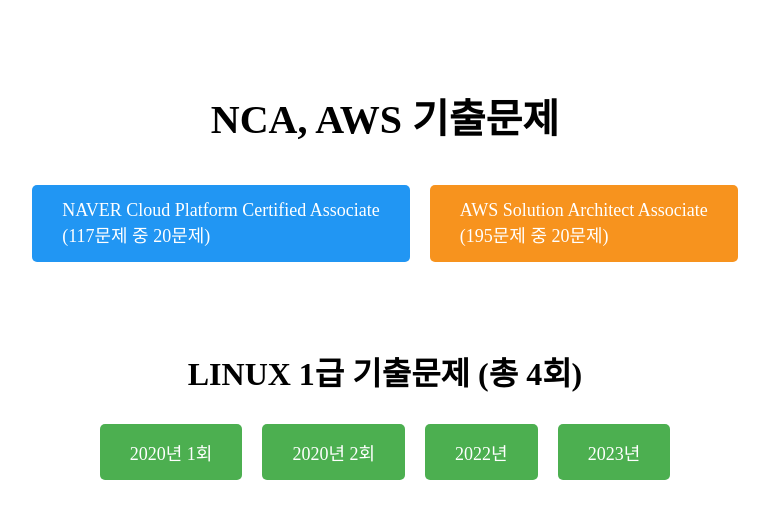
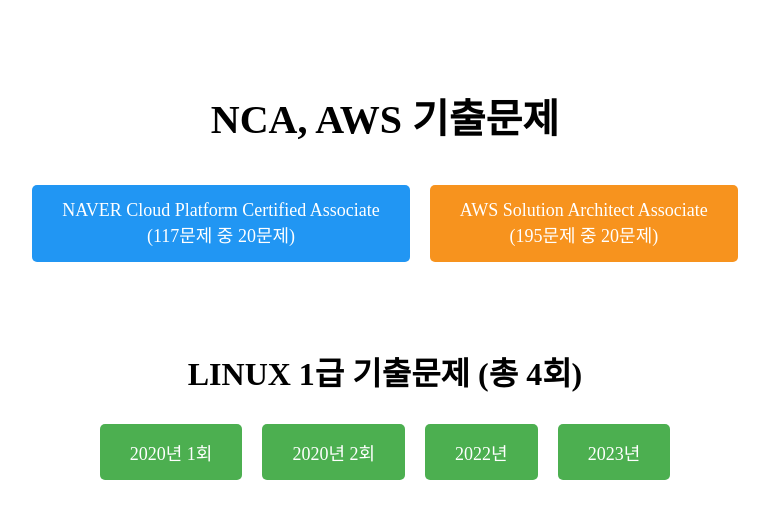
Before and after one commit to Stradivirus/exam_serverless, a React (Vite) app in the folder front/: page / in a window 1280 px wide. Shown: the top 518 px of the page, without its empty margins (255-1024 px from the left). Built offline with nearby package versions, Linux system fonts and the light colour scheme.

Commit message:
[up] 가운데 정렬 및 cloudfront 무효화 추가

```diff
--- a/front/src/App.tsx
+++ b/front/src/App.tsx
@@ -17,7 +17,8 @@
    fontSize: '18px',
    fontWeight: '500' as const,
    textDecoration: 'none',
-   display: 'inline-block'
+   display: 'inline-block',
+   textAlign: 'center' as const
  };
 
  return (
```
